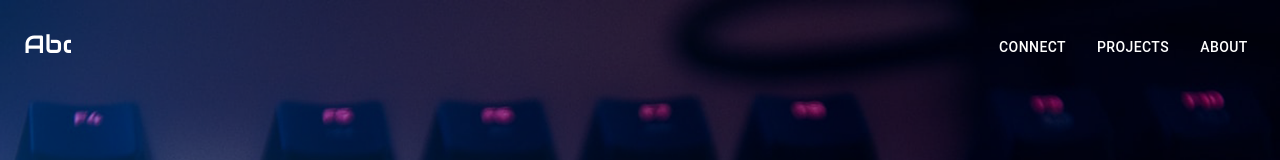
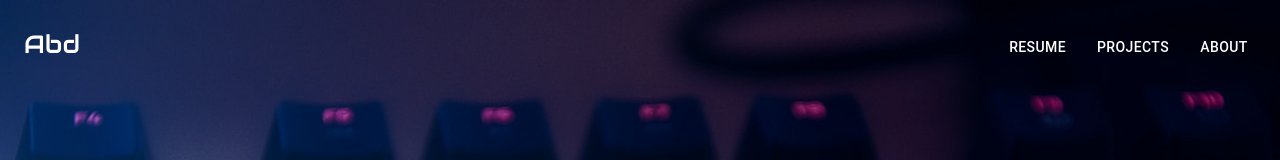
Before and after one commit to AbdifatahOsman2/Portfolio-V3, a React (Create React App) app: page / in a window 1280 px wide. Shown: the top 160 px of the page. Built offline with nearby package versions, Linux system fonts and the light colour scheme; the HTML template or start-up script is replaced by a standard one.

Commit message:
resume added

```diff
--- a/src/App.js
+++ b/src/App.js
@@ -9,6 +9,7 @@ import Home from "./screens/Home";
 import "./App.scss";
 import "./Components/Nav.scss";
 import "./screens/Home.scss";
+import './Components/PopUp.scss'
 
 function App() {
   const [loading, setLoading] = useState(false);
--- a/src/Components/Nav.jsx
+++ b/src/Components/Nav.jsx
@@ -13,6 +13,7 @@ import Tooltip from "@mui/material/Tooltip";
 import MenuItem from "@mui/material/MenuItem";
 import { ListItem } from "@mui/material";
 import { useEffect } from "react";
+import PopUp from '../Components/PopUp'
 import Aos from "aos";
 
 const Nav = (props) => {
@@ -137,14 +138,7 @@ const Nav = (props) => {
             style={{}}
             sx={{ flexGrow: 1, display: { xs: "none", md: "flex" } }}
           >
-            <Button
-              href="#connect"
-              style={{ color: "white" }}
-              onClick={handleCloseNavMenu}
-              sx={{ my: 2, color: "white", display: "block" }}
-            >
-              Connect
-            </Button>
+           <PopUp/>
             <Button
               href="#projects"
               style={{ color: "white", marginLeft: "15px" }}
--- /dev/null
+++ b/src/Components/PopUp.jsx
@@ -0,0 +1,53 @@
+import * as React from 'react';
+import Button from '@mui/material/Button';
+import Dialog from '@mui/material/Dialog';
+import DialogActions from '@mui/material/DialogActions';
+import DialogContent from '@mui/material/DialogContent';
+import DialogContentText from '@mui/material/DialogContentText';
+import DialogTitle from '@mui/material/DialogTitle';
+import useMediaQuery from '@mui/material/useMediaQuery';
+import resume from '../Assets/0001.jpg'
+import CloseIcon from '@mui/icons-material/Close';
+import { useTheme } from '@mui/material/styles';
+
+export default function ResponsiveDialog() {
+  const [open, setOpen] = React.useState(false);
+  const theme = useTheme();
+  const fullScreen = useMediaQuery(theme.breakpoints.down('md'));
+
+  const handleClickOpen = () => {
+    setOpen(true);
+  };
+
+  const handleClose = () => {
+    setOpen(false);
+  };
+
+  return (
+    <div>
+      <Button style={{ color: "white" }} onClick={handleClickOpen}>
+        Resume
+      </Button>
+      <Dialog
+        fullScreen={fullScreen}
+        open={open}
+        onClose={handleClose}
+        aria-labelledby="resume"
+      >
+        <DialogTitle id="resume">
+          {"Resume"}
+        </DialogTitle>
+        <DialogContent>
+          <DialogContentText>
+            <img src={resume} id='resume-img'/>
+          </DialogContentText>
+        </DialogContent>
+        <DialogActions>
+          <Button style={{ color: "black" }}  onClick={handleClose} autoFocus>
+            <CloseIcon/>
+          </Button>
+        </DialogActions>
+      </Dialog>
+    </div>
+  );
+}
--- /dev/null
+++ b/src/Components/PopUp.scss
@@ -0,0 +1,4 @@
+#resume-img{
+    width: 100%;
+    height: 100%;
+}
```
Also changed, not shown: src/Assets/0001.jpg (added).
